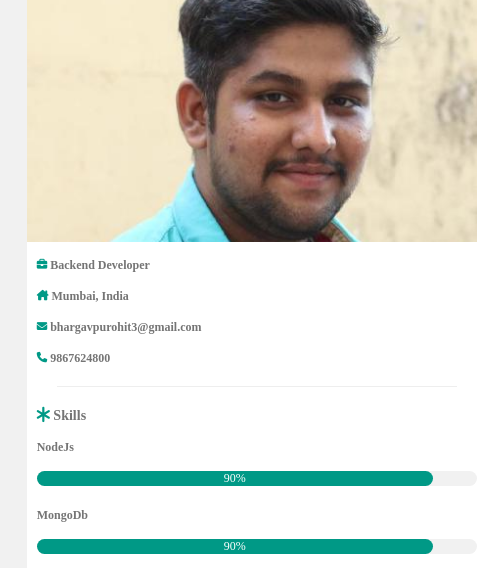
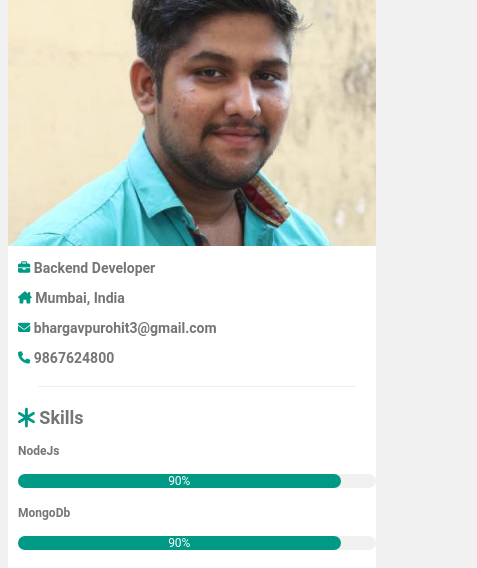
Before and after one commit to Bhargavpurohit/bhargavpurohit.github.io, a plain HTML site: page index.html in a window 390 px wide. Shown: the part 66-634 px from the top of the page, 477 px wide, since content can reach past the window. Drawn offline with Linux system fonts and the light colour scheme.

Commit message:
responsive done

```diff
--- a/index.html
+++ b/index.html
@@ -20,47 +20,47 @@
           <div class="profile-pic">Bhargav Purohit</div>
           <div class="profile-details">
             <div class="profile-designation">
-              <h4>
+              <h3>
                 <i
                   class="fa-solid fa-briefcase fa-sm"
                   style="color: #009986"
                 ></i>
                 Backend Developer
-              </h4>
+              </h3>
             </div>
             <div class="profile-address">
-              <h4>
+              <h3>
                 <i
                   class="fa-solid fa-house-chimney fa-sm"
                   style="color: #009986"
                 ></i>
                 Mumbai, India
-              </h4>
+              </h3>
             </div>
             <div class="profile-email">
-              <h4>
+              <h3>
                 <i
                   class="fa-solid fa-envelope fa-sm"
                   style="color: #009986"
                 ></i>
                 bhargavpurohit3@gmail.com
-              </h4>
+              </h3>
             </div>
             <div class="profile-phone">
-              <h4>
+              <h3>
                 <i class="fa-solid fa-phone fa-sm" style="color: #009986"></i>
                 9867624800
-              </h4>
+              </h3>
             </div>
             <hr />
             <div class="profile-skill-header">
-              <h3>
+              <h2>
                 <i
                   class="fa-solid fa-asterisk fa-lg"
                   style="color: #009986"
                 ></i>
                 Skills
-              </h3>
+              </h2>
             </div>
             <div class="profile-skill">
               <h4>NodeJs</h4>
--- a/main.css
+++ b/main.css
@@ -2,34 +2,45 @@ body {
   background-color: #f1f1f1;
   color: #757575;
   font-size: 1em;
+  font-family: "Roboto", sans-serif;
+}
+
+.container {
+  display: flex;
+  justify-content: space-evenly;
+  margin-left: 10%;
+  margin-right: 10%;
+
+}
+.profile {
+  background-color: #ffffff;
+  width: 55%;
+  margin-right: 1.5%;
+  margin-top: 1%;
 }
 @media (max-width: 600px) {
   .container {
-    display: block;
+    display: flex;
     flex-wrap: wrap;
     justify-content: center;
     align-items: center;
     margin: 0;
+
   }
-}
-.container {
-  display: flex;
-  justify-content: space-evenly;
-  margin-left: 5%;
-  margin-right: 5%;
-  margin-top: 2%;
-}
-.profile {
-  background-color: #ffffff;
-  width: 500px;
-  margin-right: 1.5%;
+  .profile {
+    background-color: #ffffff;
+    width: 100%;
+    margin-right: 1.5%;
+
+  }
 }
 .experience {
   background-color: #ffffff;
   padding: 10px;
+  margin-top: 1%;
 }
 .profile-pic {
-  width: 450px;
+  width: 100%;
   height: 300px;
   background-image: url('./img/bhargav.jpeg');
   background-size: cover;
@@ -39,6 +50,7 @@ body {
 .profile-details {
   padding-left: 10px;
   font-size: 0.75em;
+
 }
 .mr {
   margin: 5px;
```
